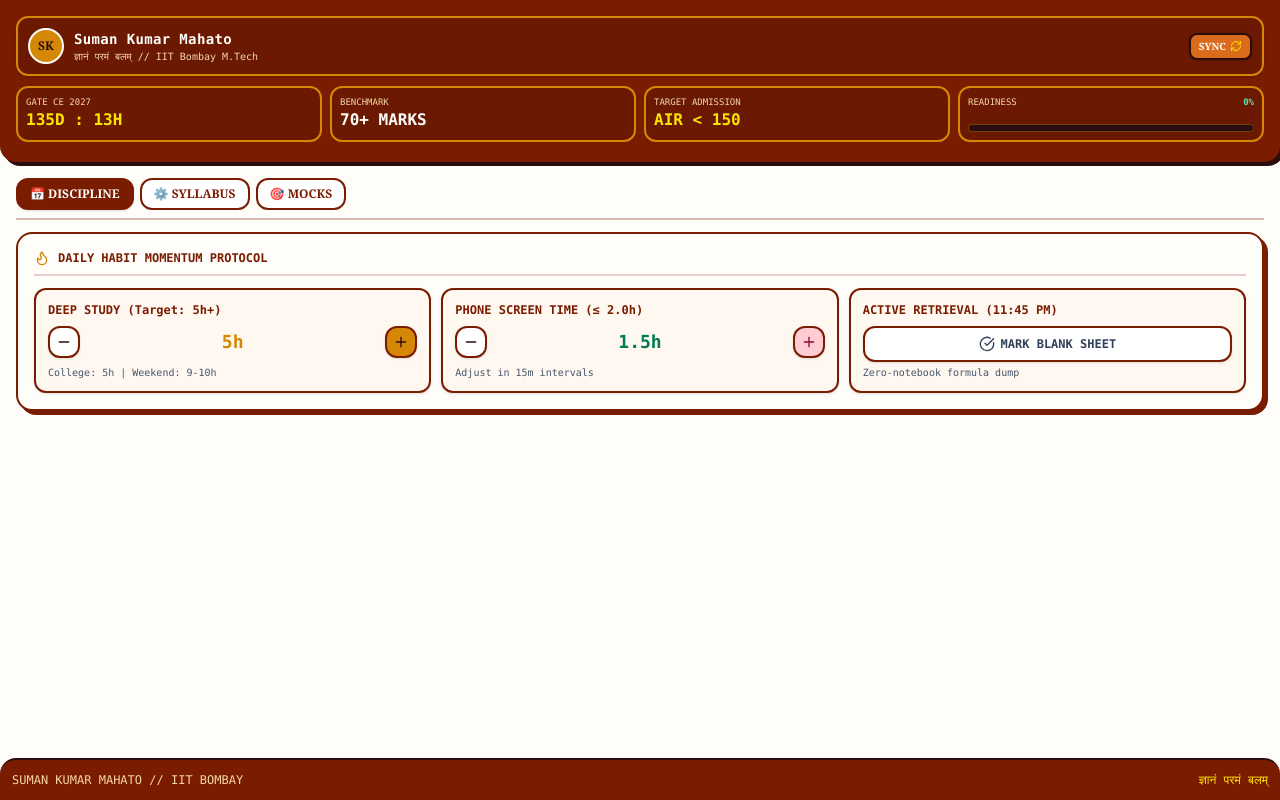
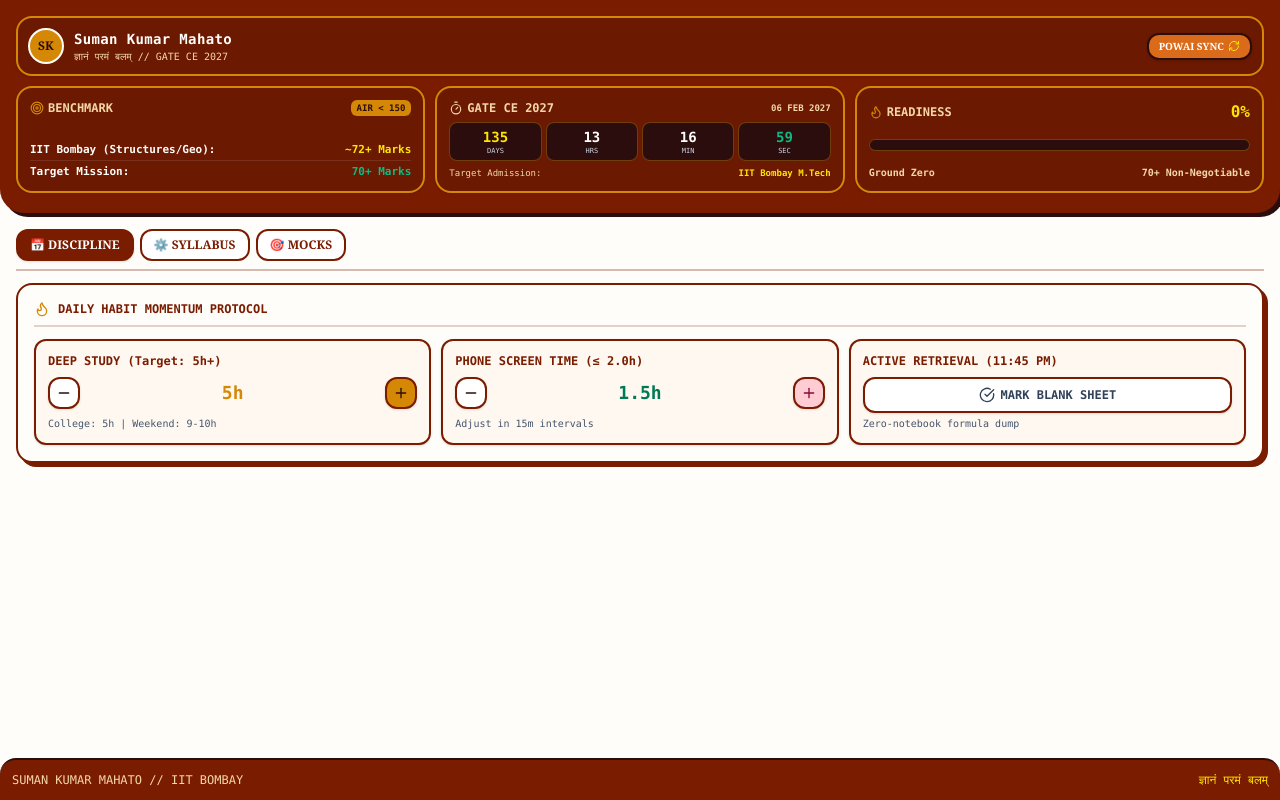
Before and after one commit to sumanvolt/gate-ce-command-center, a Next.js app: page / in a window 1280 px wide. Built offline with nearby package versions, Linux system fonts and the light colour scheme.

Commit message:
style: apply unified editorial font and strict maroon/gold palette with rounded boxes

```diff
--- a/app/globals.css
+++ b/app/globals.css
@@ -30,6 +30,16 @@ body {
   display: none;
 }
 
+/* Eliminate touch outlines on mobile */
+.recharts-wrapper,
+.recharts-wrapper *,
+.recharts-surface,
+.recharts-surface * {
+  outline: none !important;
+  -webkit-tap-highlight-color: transparent !important;
+  user-select: none !important;
+}
+
 ::-webkit-scrollbar {
   width: 6px;
   height: 6px;
--- a/components/GoalHeader.tsx
+++ b/components/GoalHeader.tsx
@@ -76,20 +76,20 @@ export default function GoalHeader({ overallProgress }: GoalHeaderProps) {
   };
 
   return (
-    <header className="border-b-4 border-[#7a1c00] bg-[#7a1c00] text-[#fffdfa] p-3 sm:p-4 rounded-b-2xl shadow-[4px_4px_0px_0px_#2c0d0d]">
+    <header className="border-b-4 border-[#7a1c00] bg-[#7a1c00] text-[#fffdfa] p-3 sm:p-4 rounded-b-3xl shadow-[4px_4px_0px_0px_#2c0d0d]">
       <div className="max-w-7xl mx-auto flex flex-col gap-2.5">
-        {/* Top Profile & Brand Bar */}
-        <div className="flex flex-wrap items-center justify-between gap-2 bg-[#6b1900] border-2 border-[#d48806] p-2.5 rounded-xl shadow-sm">
+        {/* User Profile Bar */}
+        <div className="flex flex-wrap items-center justify-between gap-2 bg-[#6b1900] border-2 border-[#d48806] p-2.5 rounded-2xl shadow-sm">
           <div className="flex items-center gap-2.5">
             <div className="w-9 h-9 rounded-full bg-[#d48806] text-[#2c0d0d] font-black flex items-center justify-center border-2 border-[#fffdfa] text-xs">
               SK
             </div>
             <div>
-              <h1 className="text-xs sm:text-sm font-black tracking-wide text-[#fffdfa] font-mono-code">
+              <h2 className="text-xs sm:text-sm font-black tracking-wide text-[#fffdfa] font-mono-code">
                 Suman Kumar Mahato
-              </h1>
+              </h2>
               <p className="text-[10px] text-[#f5d6a8] font-mono-code">
-                ज्ञानं परमं बलम् // IIT Bombay M.Tech
+                ज्ञानं परमं बलम् // GATE CE 2027
               </p>
             </div>
           </div>
@@ -98,7 +98,7 @@ export default function GoalHeader({ overallProgress }: GoalHeaderProps) {
             {showInstallBtn && (
               <button
                 onClick={handleInstallClick}
-                className="bg-[#d48806] text-[#2c0d0d] text-[10px] font-black px-2.5 py-1 rounded-lg border-2 border-[#2c0d0d] shadow-sm animate-pulse flex items-center gap-1"
+                className="bg-[#d48806] text-[#2c0d0d] text-[10px] font-black px-2.5 py-1 rounded-xl border-2 border-[#2c0d0d] shadow-sm animate-pulse flex items-center gap-1 active:scale-95"
               >
                 <DownloadCloud className="w-3.5 h-3.5" /> INSTALL APP
               </button>
@@ -107,38 +107,85 @@ export default function GoalHeader({ overallProgress }: GoalHeaderProps) {
             <button
               onClick={handleForceUpdate}
               disabled={isUpdating}
-              className="bg-[#d96b1b] text-white px-2 py-1 rounded-lg border-2 border-[#2c0d0d] font-black text-[10px] flex items-center gap-1 shadow-sm transition-all"
+              className="bg-[#d96b1b] text-white px-2.5 py-1 rounded-xl border-2 border-[#2c0d0d] font-black text-[10px] flex items-center gap-1 shadow-sm transition-all active:scale-95"
             >
-              <span>SYNC</span>
+              <span>POWAI SYNC</span>
               <RefreshCw className={`w-3 h-3 text-[#ffe600] ${isUpdating ? "animate-spin" : ""}`} />
             </button>
           </div>
         </div>
 
-        {/* Compact Metrics Strip */}
-        <div className="grid grid-cols-2 sm:grid-cols-4 gap-2 text-xs font-mono-code">
-          <div className="bg-[#6b1900] border-2 border-[#d48806] p-2 rounded-xl">
-            <span className="text-[9px] text-[#f5d6a8] block">GATE CE 2027</span>
-            <span className="text-sm sm:text-base font-black text-[#ffe600]">{timeLeft.days}D : {timeLeft.hours}H</span>
+        {/* Status Grid Cards */}
+        <div className="grid grid-cols-1 md:grid-cols-3 gap-2.5 font-mono-code text-xs">
+          {/* Benchmarks Card */}
+          <div className="bg-[#6b1900] border-2 border-[#d48806] p-3 rounded-2xl flex flex-col justify-between shadow-sm">
+            <div className="flex items-center justify-between mb-1">
+              <span className="font-black text-[#f5d6a8] flex items-center gap-1">
+                <Target className="w-3.5 h-3.5 text-[#d48806]" /> BENCHMARK
+              </span>
+              <span className="text-[9px] bg-[#d48806] text-[#2c0d0d] font-black px-1.5 py-0.5 rounded-md">AIR &lt; 150</span>
+            </div>
+            <div className="space-y-1 text-[11px] font-bold text-[#fffdfa]">
+              <div className="flex justify-between border-b border-[#fffdfa]/10 pb-0.5">
+                <span>IIT Bombay (Structures/Geo):</span>
+                <span className="text-[#ffe600] font-black">~72+ Marks</span>
+              </div>
+              <div className="flex justify-between">
+                <span>Target Mission:</span>
+                <span className="text-[#10b981] font-black">70+ Marks</span>
+              </div>
+            </div>
           </div>
-          <div className="bg-[#6b1900] border-2 border-[#d48806] p-2 rounded-xl">
-            <span className="text-[9px] text-[#f5d6a8] block">BENCHMARK</span>
-            <span className="text-sm sm:text-base font-black text-[#fffdfa]">70+ MARKS</span>
+
+          {/* Countdown Card */}
+          <div className="bg-[#6b1900] border-2 border-[#d48806] p-3 rounded-2xl flex flex-col justify-between shadow-sm">
+            <div className="flex items-center justify-between mb-1">
+              <span className="font-black text-[#f5d6a8] flex items-center gap-1">
+                <Timer className="w-3.5 h-3.5" /> GATE CE 2027
+              </span>
+              <span className="text-[9px] text-[#f5d6a8] font-bold">06 FEB 2027</span>
+            </div>
+            <div className="grid grid-cols-4 gap-1 text-center my-0.5">
+              <div className="bg-[#2c0d0d] border border-[#d48806]/40 p-1 rounded-lg">
+                <div className="text-sm font-black text-[#ffe600]">{timeLeft.days}</div>
+                <div className="text-[7px] text-slate-300">DAYS</div>
+              </div>
+              <div className="bg-[#2c0d0d] border border-[#d48806]/40 p-1 rounded-lg">
+                <div className="text-sm font-black text-white">{timeLeft.hours}</div>
+                <div className="text-[7px] text-slate-300">HRS</div>
+              </div>
+              <div className="bg-[#2c0d0d] border border-[#d48806]/40 p-1 rounded-lg">
+                <div className="text-sm font-black text-white">{timeLeft.minutes}</div>
+                <div className="text-[7px] text-slate-300">MIN</div>
+              </div>
+              <div className="bg-[#2c0d0d] border border-[#d48806]/40 p-1 rounded-lg">
+                <div className="text-sm font-black text-[#10b981]">{timeLeft.seconds}</div>
+                <div className="text-[7px] text-slate-300">SEC</div>
+              </div>
+            </div>
+            <div className="text-[9px] text-[#f5d6a8] flex justify-between mt-1">
+              <span>Target Admission:</span>
+              <span className="text-[#ffe600] font-black">IIT Bombay M.Tech</span>
+            </div>
           </div>
-          <div className="bg-[#6b1900] border-2 border-[#d48806] p-2 rounded-xl">
-            <span className="text-[9px] text-[#f5d6a8] block">TARGET ADMISSION</span>
-            <span className="text-sm sm:text-base font-black text-[#ffe600]">AIR &lt; 150</span>
-          </div>
-          <div className="bg-[#6b1900] border-2 border-[#d48806] p-2 rounded-xl flex flex-col justify-between">
-            <div className="flex justify-between text-[9px] text-[#f5d6a8]">
-              <span>READINESS</span>
-              <span className="text-emerald-300 font-bold">{overallProgress}%</span>
+
+          {/* Readiness Card */}
+          <div className="bg-[#6b1900] border-2 border-[#d48806] p-3 rounded-2xl flex flex-col justify-between shadow-sm">
+            <div className="flex items-center justify-between">
+              <span className="font-black text-[#f5d6a8] flex items-center gap-1">
+                <Flame className="w-3.5 h-3.5 text-[#d48806]" /> READINESS
+              </span>
+              <span className="text-base font-black text-[#ffe600]">{overallProgress}%</span>
             </div>
-            <div className="w-full bg-[#2c0d0d] h-2 rounded-full overflow-hidden border border-[#d48806]/40 mt-1">
+            <div className="w-full bg-[#2c0d0d] h-3 rounded-full overflow-hidden border border-[#d48806]/40 my-1.5">
               <motion.div
                 className="h-full bg-gradient-to-r from-[#d48806] to-[#d96b1b]"
                 animate={{ width: `${overallProgress}%` }}
               />
+            </div>
+            <div className="flex justify-between text-[10px] font-black text-[#f5d6a8]">
+              <span>Ground Zero</span>
+              <span>70+ Non-Negotiable</span>
             </div>
           </div>
         </div>
--- a/public/sw.js
+++ b/public/sw.js
@@ -1,4 +1,4 @@
-const CACHE_NAME = "iitb-ce-v101-fresh";
+const CACHE_NAME = "editorial-iitb-v1";
 
 self.addEventListener("install", (e) => {
   self.skipWaiting();
```
